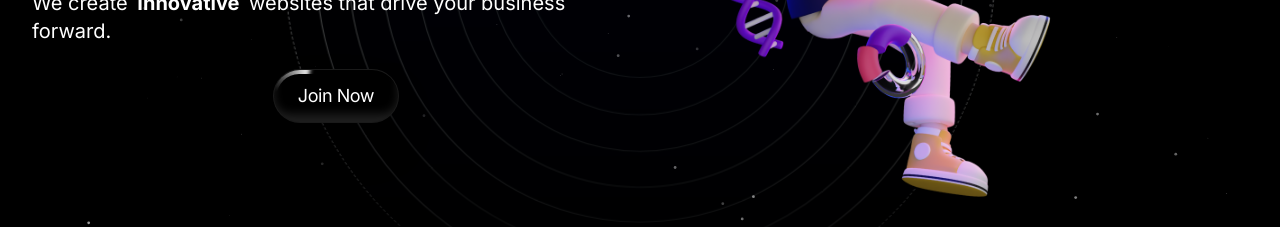
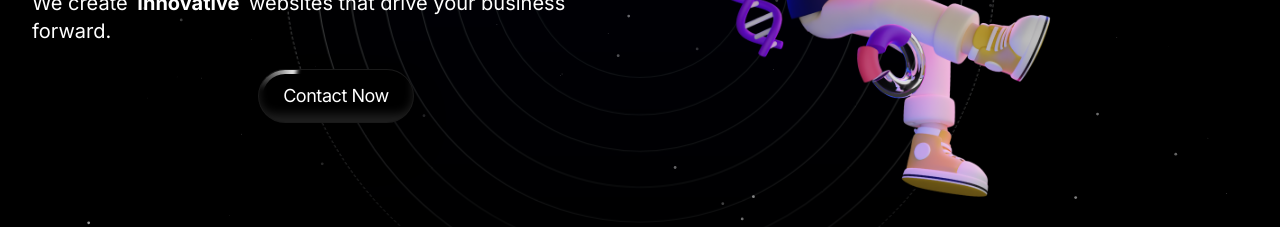
Before and after one commit to charanraj-kulal/webhooksstudio-fullstack, a React (Vite) app: page / in a window 1280 px wide. Shown: the part 502-729 px from the top of the page. Built offline with nearby package versions, Linux system fonts and the light colour scheme.

Commit message:
buton-fix

```diff
--- a/src/components/Hero.tsx
+++ b/src/components/Hero.tsx
@@ -17,6 +17,12 @@ const Hero = () => {
     setColor("#ffffff");
   }, [theme]);
 
+  const handleContactClick = () => {
+    const contactSection = document.querySelector("#contact");
+    if (contactSection) {
+      contactSection.scrollIntoView({ behavior: "smooth" });
+    }
+  };
   return (
     <section className="text-white relative overflow-hidden bg-black">
       <Particles
@@ -48,9 +54,12 @@ const Hero = () => {
             </p>
 
             <div className="z-10 flex items-center justify-center">
-              <ShimmerButton className="shadow-2xl">
+              <ShimmerButton
+                className="shadow-2xl"
+                onClick={handleContactClick}
+              >
                 <span className="whitespace-pre-wrap text-center text-sm font-medium leading-none tracking-tight text-white dark:from-white dark:to-slate-900/10 lg:text-lg">
-                  Join Now
+                  Contact Now
                 </span>
               </ShimmerButton>
             </div>
```
